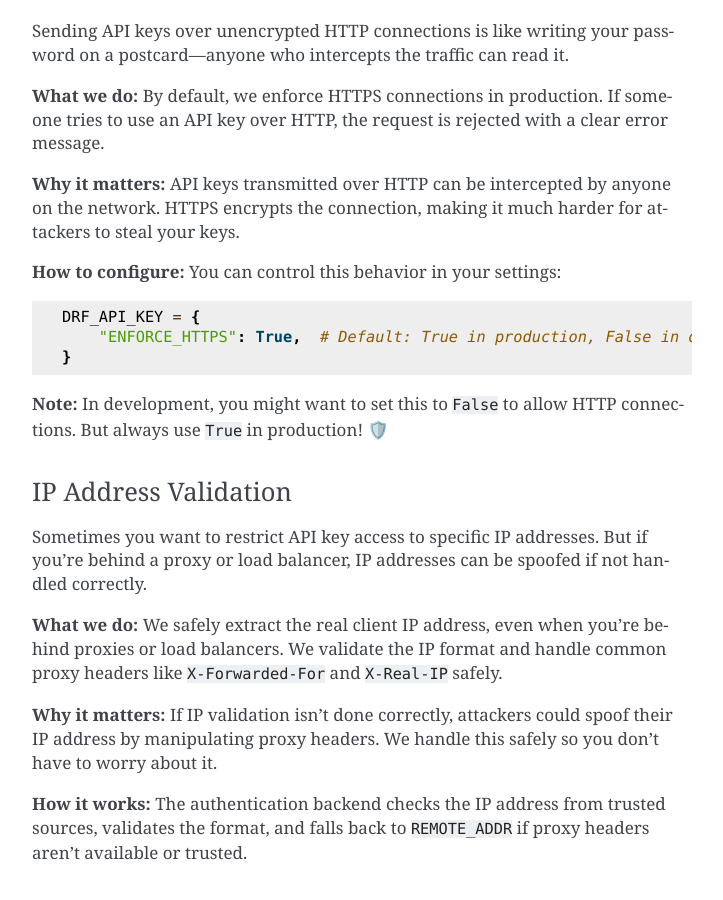
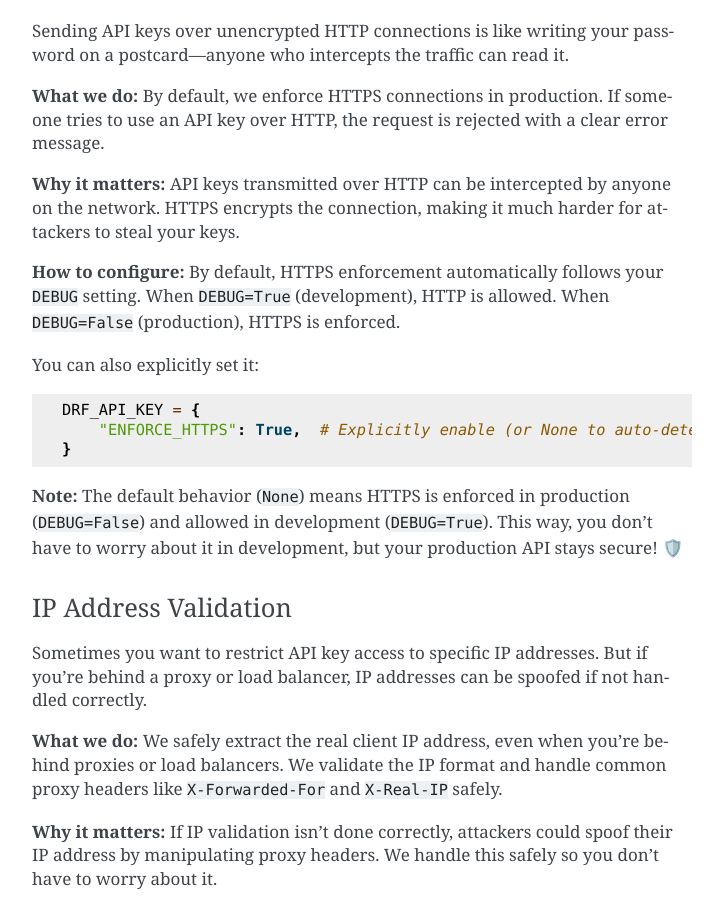
Before and after one commit to koladev32/drf-simple-apikey, a Sphinx documentation site: the page built from docs/security.rst, in a window 1280 px wide and 900 px high, scrolled down 1282 px. Shown: the whole window, without its empty margins (388-1111 px from the left). Built offline with Sphinx 7.4.7, drawn with Linux system fonts in a browser that asks for light colours.

Commit message:
Simplify ENFORCE_HTTPS default: follow DEBUG setting
- ENFORCE_HTTPS now defaults to not DEBUG (True in production, False in development)
- Removed complex test detection logic
- Updated documentation to reflect simpler behavior
- All tests pass

```diff
--- a/docs/security.rst
+++ b/docs/security.rst
@@ -66,16 +66,21 @@ tries to use an API key over HTTP, the request is rejected with a clear error me
 on the network. HTTPS encrypts the connection, making it much harder for attackers
 to steal your keys.
 
-**How to configure:** You can control this behavior in your settings:
+**How to configure:** By default, HTTPS enforcement automatically follows your
+``DEBUG`` setting. When ``DEBUG=True`` (development), HTTP is allowed. When
+``DEBUG=False`` (production), HTTPS is enforced.
+
+You can also explicitly set it:
 
 .. code-block:: python
 
    DRF_API_KEY = {
-       "ENFORCE_HTTPS": True,  # Default: True in production, False in development
+       "ENFORCE_HTTPS": True,  # Explicitly enable (or None to auto-detect from DEBUG)
    }
 
-**Note:** In development, you might want to set this to ``False`` to allow HTTP
-connections. But always use ``True`` in production! 🛡️
+**Note:** The default behavior (``None``) means HTTPS is enforced in production
+(``DEBUG=False``) and allowed in development (``DEBUG=True``). This way, you don't
+have to worry about it in development, but your production API stays secure! 🛡️
 
 IP Address Validation
 ~~~~~~~~~~~~~~~~~~~~~
--- a/docs/settings.rst
+++ b/docs/settings.rst
@@ -80,7 +80,7 @@ By default, we enforce HTTPS connections in production to prevent API keys from
 being transmitted over unencrypted HTTP. If someone tries to use an API key over
 HTTP, the request will be rejected.
 
-**Default:** ``None`` (auto-detects: ``True`` in production when ``DEBUG=False``, ``False`` in development or test environments)
+**Default:** ``None`` (auto-detects: ``True`` when ``DEBUG=False``, ``False`` when ``DEBUG=True``)
 
 **Example:**
 
```
Also changed, not shown: 2 other files.
